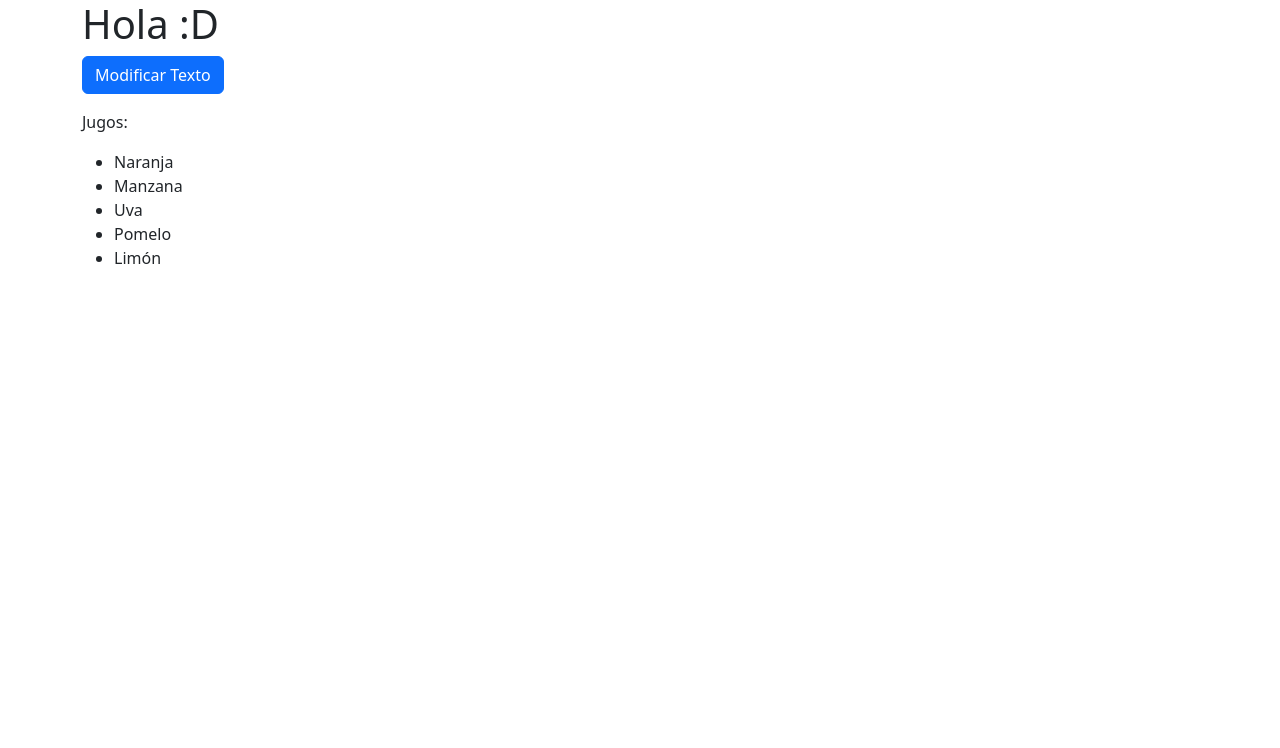
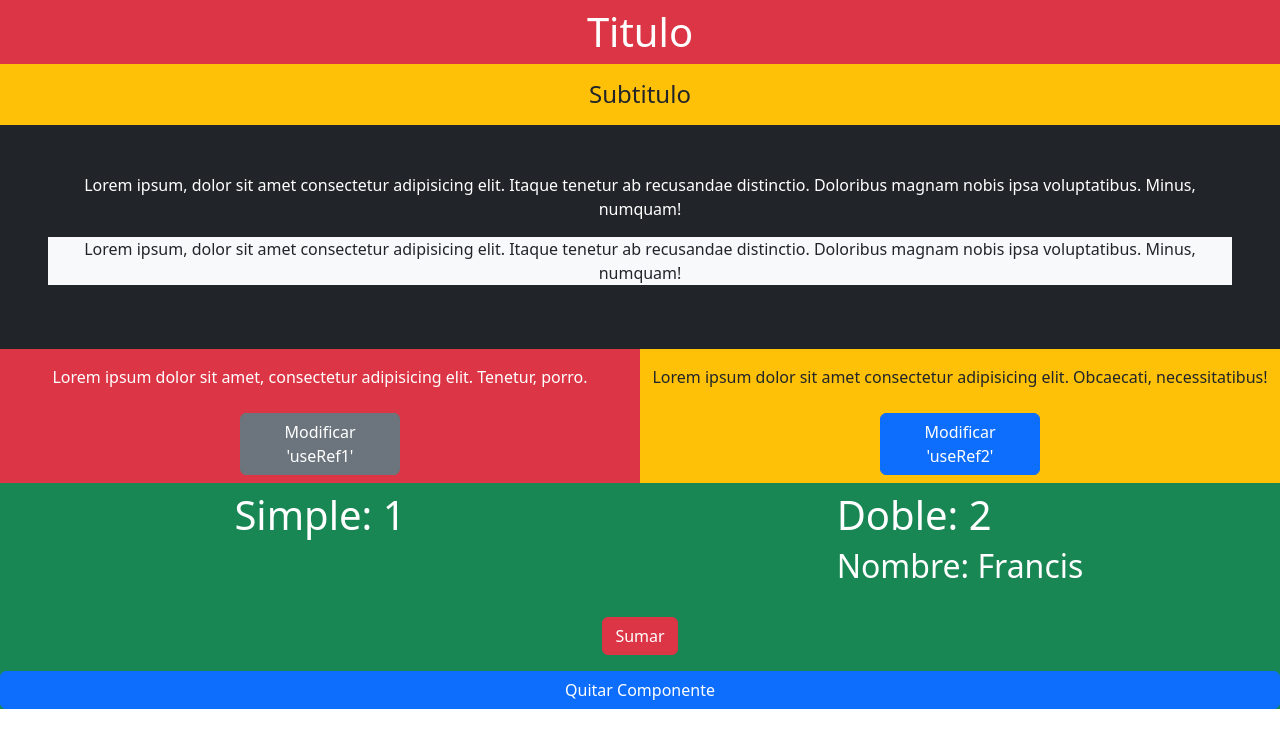
Before and after one commit to CirmiFrancis/coderhouse-reactjs, a React (Vite) app in the folder clasesReact/: page / in a window 1280 px wide. Shown: the top 748 px of the page. Built offline with nearby package versions, Linux system fonts and the light colour scheme.

Commit message:
Clase 5. Children, useRef, useEffect.

```diff
--- a/clasesReact/src/App.jsx
+++ b/clasesReact/src/App.jsx
@@ -1,11 +1,11 @@
-import Clase4 from "./Clase4/Clase4"
+import Clase5 from "./Clase5/Clase5"
 //import './Clase4/style.css'
 
 function App() {
 
   return (
     <>
-      <Clase4 />
+      <Clase5 />
     </>
   )
 }
--- a/clasesReact/src/Clase4/Clase4.jsx
+++ b/clasesReact/src/Clase4/Clase4.jsx
@@ -1,9 +1,9 @@
-import TextoModificado from "./TextoModificado";
+import UseState from "./UseState";
 
 const Clase4 = () => {
     return (
         <div>
-            <TextoModificado />
+            <UseState />
         </div>
     )
 }
--- a/clasesReact/src/Clase4/TextoModificado.jsx
+++ b/clasesReact/src/Clase4/UseState.jsx
@@ -1,7 +1,7 @@
 import { useState } from "react";
 import Item from "./Item";
 
-const TextoModificado = () => {
+const UseState = () => {
     // const [current_state, function_to_update_state] = useState(initial_value)
     const [texto, setTexto] = useState('Hola :D');
 
@@ -29,4 +29,4 @@ const TextoModificado = () => {
     )
 }
 
-export default TextoModificado;
+export default UseState;
--- /dev/null
+++ b/clasesReact/src/Clase5/Children.jsx
@@ -0,0 +1,30 @@
+const Layout = ({titulo, subtitulo, children}) => {
+    return (
+        <div>
+            <h1 className='text-center text-white bg-danger m-0 p-2'>{titulo}</h1>
+            <h4 className='text-center bg-warning m-0 p-3'>{subtitulo}</h4>
+            <div className='text-center bg-dark text-white m-0 p-5'>
+                {children}
+            </div>
+        </div>
+    )
+}
+
+const Mensaje = ({texto}) => {
+    return (
+        <p className='text-dark bg-light'>{texto}</p>
+    )
+}
+
+const Children = () => {
+    return (
+        <div>
+           <Layout titulo={'Titulo'} subtitulo={'Subtitulo'}>
+                <p>Lorem ipsum, dolor sit amet consectetur adipisicing elit. Itaque tenetur ab recusandae distinctio. Doloribus magnam nobis ipsa voluptatibus. Minus, numquam!</p>
+                <Mensaje texto={'Lorem ipsum, dolor sit amet consectetur adipisicing elit. Itaque tenetur ab recusandae distinctio. Doloribus magnam nobis ipsa voluptatibus. Minus, numquam!'} />
+           </Layout>
+        </div>
+    )
+}
+
+export default Children;
--- /dev/null
+++ b/clasesReact/src/Clase5/Clase5.jsx
@@ -0,0 +1,15 @@
+import Children from "./Children";
+import Efectos from "./Efectos";
+import UseRef from "./UseRef";
+
+const Clase5 = () => {
+    return (
+        <div>
+            <Children />
+            <UseRef />
+            <Efectos />
+        </div>
+    )
+}
+
+export default Clase5;
--- /dev/null
+++ b/clasesReact/src/Clase5/Efectos.jsx
@@ -0,0 +1,49 @@
+import { useState } from "react";
+import Efectos2 from "./Efectos2";
+
+const Efectos = () => {
+    const [numero, setNumero] = useState(1);
+    const [nombre, setNombre] = useState('Francis');
+    const [visible, setVisible] = useState(true);
+
+    const modificarNumero = () => {
+        setNumero(numero + 1)
+
+        if (nombre == 'Francis'){
+            setNombre('Nahuel')
+        }
+        else if (nombre == 'Nahuel'){
+            setNombre('Cirmi')
+        }
+        else {
+            setNombre('Francis')
+        }
+    }
+
+    const quitarComponente = () => {
+        setVisible(false);
+    }
+
+    return (
+        <div className="container-fluid bg-success text-white">
+            <div className="row ">
+                <div className="col-6 d-flex justify-content-center p-2">
+                    <h1>Simple: {numero}</h1>
+                </div>
+                <div className="col-6 d-flex justify-content-center p-2">
+                    {visible ? <Efectos2 numero={numero} nombre={nombre} /> : '' }
+                </div>
+            </div>
+            <div className="row p-3">
+                <div className="col d-flex justify-content-center">
+                    <button onClick={modificarNumero} className="btn btn-danger">Sumar</button>
+                </div>
+            </div>
+            <div className="row">
+                <button onClick={quitarComponente} className="btn btn-primary">Quitar Componente</button>
+            </div>
+        </div>
+    )
+}
+
+export default Efectos;
--- /dev/null
+++ b/clasesReact/src/Clase5/Efectos2.jsx
@@ -0,0 +1,26 @@
+import { useState, useEffect } from "react";
+
+const Efectos2 = ({numero, nombre}) => {
+    const [numero2, setNumero2] = useState(numero * 2); // Inicial
+    const [nombre2, setNombre2] = useState(nombre);
+    console.log('Montaje');
+
+    useEffect(() => { // Superpone/Actualiza al Inicial teniendo en cuenta el valor de la propiedad 'numero'
+        setNumero2(numero * 2);
+        setNombre2(nombre);
+        console.log('Actualización');
+
+        return () => { // Solo se ejecuta cuando se quita/desmonta el componente
+            console.log('Desmontaje');
+        }
+    }, [numero, nombre])
+
+    return (
+        <div>
+            <h1>Doble: {numero2}</h1>
+            <h2>Nombre: {nombre2}</h2>
+        </div>
+    )
+}
+
+export default Efectos2;
--- /dev/null
+++ b/clasesReact/src/Clase5/UseRef.jsx
@@ -0,0 +1,41 @@
+import {useRef} from 'react';
+
+// A diferencia del 'useState', el 'useRef' trabaja sobre el DOM y evitar tener que re-renderizar los cambios.
+const UseRef = () => {
+    const divRef1 = useRef(null);
+    const divRef2 = useRef(null);
+
+    const modificarDivRef1 = () => {
+        divRef1.current.innerHTML = 'Hola :D';
+        divRef1.current.className = 'row d-flex justify-content-center text-dark py-3';
+    }
+
+    const modificarDivRef2 = () => {
+        divRef2.current.innerHTML = 'Chau :(';
+        divRef2.current.className = 'row d-flex justify-content-center text-white py-3';
+    }
+
+    return (
+        <div className="row m-0 p-0">
+            <div className="col-6 bg-danger">
+
+                <div ref={divRef1} className="row d-flex justify-content-center text-white py-3">
+                    Lorem ipsum dolor sit amet, consectetur adipisicing elit. Tenetur, porro.
+                </div>
+                <div className="row d-flex justify-content-center py-2">
+                    <button onClick={modificarDivRef1} className='btn btn-secondary w-25'>Modificar 'useRef1'</button>
+                </div>
+            </div>
+            <div className="col-6 bg-warning">
+                <div ref={divRef2} className="row d-flex justify-content-center py-3">
+                    Lorem ipsum dolor sit amet consectetur adipisicing elit. Obcaecati, necessitatibus!
+                </div>
+                <div className="row d-flex justify-content-center py-2">
+                    <button onClick={modificarDivRef2} className='btn btn-primary w-25'>Modificar 'useRef2'</button>
+                </div>
+            </div>
+        </div>
+    )
+}
+
+export default UseRef;
```
